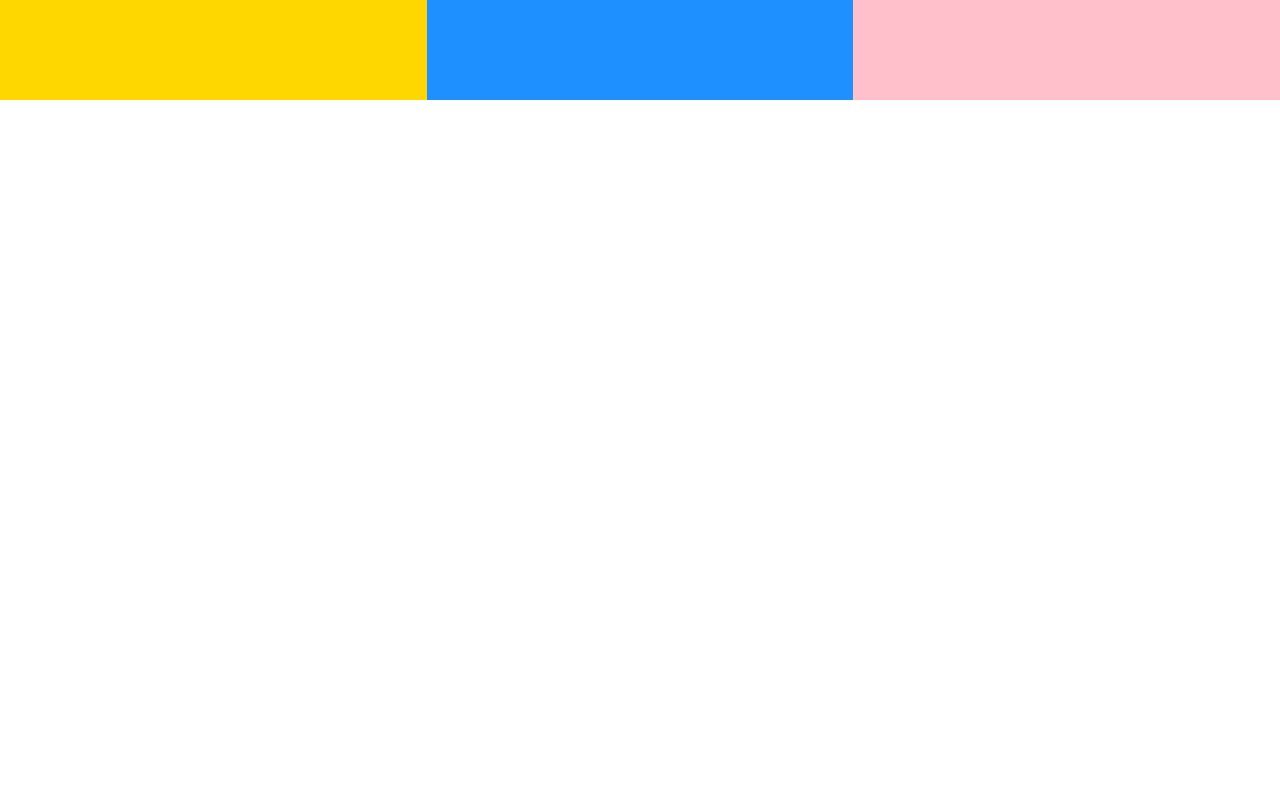
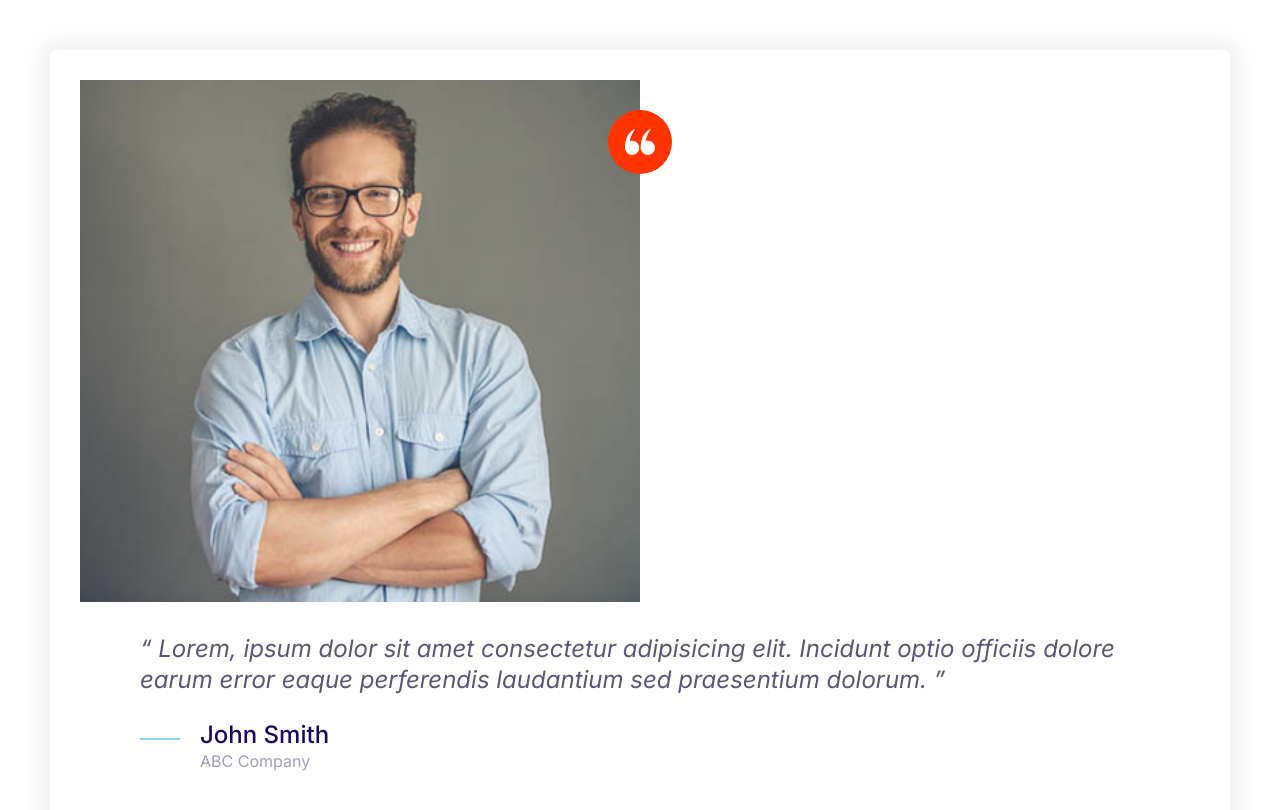
Before and after one commit to bsolomon18/moshify, a plain HTML site: page index.html in a window 1280 px wide. Drawn offline with Linux system fonts and the light colour scheme.

Commit message:
Code for testimonial cards.

```diff
--- a/CSS/styles.css
+++ b/CSS/styles.css
@@ -155,6 +155,11 @@ p {
   height: 40px;
 }
 
+.icon--small {
+  width: 30px;
+  height: 30px;
+}
+
 .icon--primary {
   fill: var(--color-primary);
 }
@@ -167,6 +172,11 @@ p {
   display: inline-flex;
   justify-content: center;
   align-items: center;
+}
+
+.icon-container--accent {
+  background: var(--color-accent);
+  fill: white;
 }
 
 /* BUTTONS */
@@ -441,3 +451,32 @@ p {
     grid-template-columns: repeat(3, 1fr);
   }
 }
+
+/* TESTIMONIALS */
+.testimonial {
+  padding: 3rem;
+}
+.testimonial__image {
+  position: relative;
+}
+
+.testimonial__image > img {
+  width: 100%;
+}
+
+.testimonial__image > .icon-container {
+  position: absolute;
+  top: 3rem;
+  right: -32px;
+}
+
+@media screen and (min-width: 768px) {
+  .testimonial .quote,
+  .testimonial .quote__author {
+    font-size: 2.4rem;
+  }
+
+  .testimonial .quote {
+    margin-left: 6rem;
+  }
+}
--- a/index.html
+++ b/index.html
@@ -13,11 +13,40 @@
     <link rel="stylesheet" href="css/normalize.css" />
     <link rel="stylesheet" href="css/styles.css" />
   </head>
-  <body>
-    <div class="grid grid--1x3">
-      <div style="height: 100px; background: gold"></div>
-      <div style="height: 100px; background: dodgerblue"></div>
-      <div style="height: 100px; background: pink"></div>
+  <body style="padding: 5rem">
+    <div class="card testimonial">
+      <div class="grid grid--1x2">
+        <div class="testimonial__image"><img src="images/testimonial.jpg" alt="A happy smiling customer"
+          />
+        <span class="icon-container icon-container--accent">
+                <svg class="icon icon--white icon--small">
+                  <use href="images/sprite.svg#quotes"></use>
+                </svg>
+              </span>
+            </div>
+      </div>
+      <blockquote class="quote">
+        <p class="quote__text">
+          Lorem, ipsum dolor sit amet consectetur adipisicing elit.
+          Incidunt optio officiis dolore earum error eaque perferendis
+          laudantium sed praesentium dolorum.
+        </p>
+        <footer>
+          <div class="media">
+            <div class="media__image">
+              <svg class="icon icon--primary quote__line">
+                <use href="images/sprite.svg#line"></use>
+              </svg>
+            </div>
+            <div class="media__body">
+              <h3 class="media__title quote__author">John Smith</h3>
+              <p class="quote__organization">ABC Company</p>
+            </div>
+          </div>
+        </footer>
+      </blockquote>
+
+    </div>
     </div>
   </body>
 </html>
```
Also changed, not shown: components/quotes.html (+7 -6 lines), components/testimonials.html (added, +34 -0 lines), images/testimonial.jpg (added).
